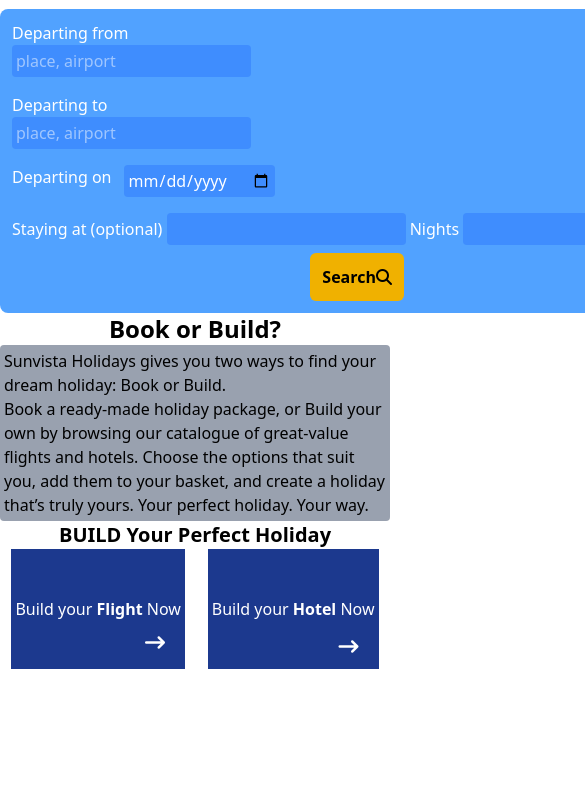
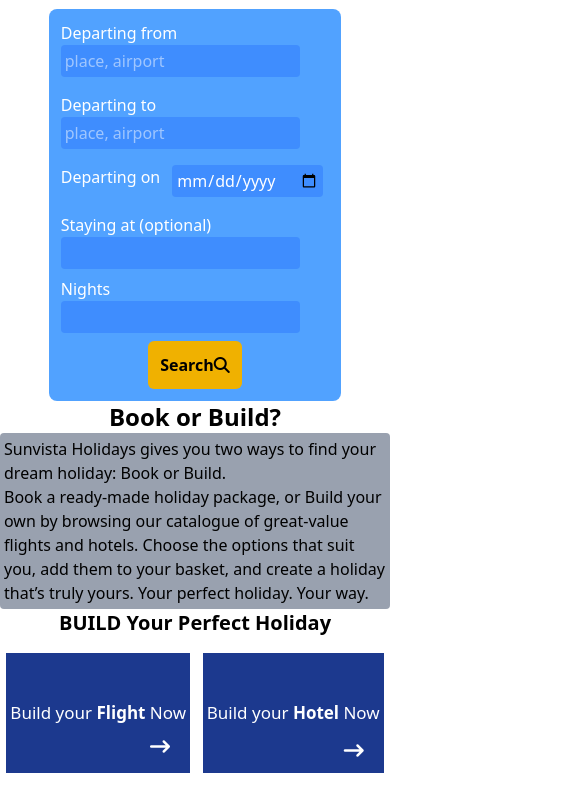
Before and after one commit to ethancolaco879-sys/CODE, a website with bundled scripts: page homepage/index.html in a window 390 px wide. Shown: the part 299-1088 px from the top of the page, 585 px wide, since content can reach past the window. Before the commit the page ends 968 px from the top, so only its background shows below. Built offline with nearby package versions, Linux system fonts and the light colour scheme; no server answers; a web font is replaced by a local one.

Commit message:
started to make the homepage more mobile-friendly

```diff
--- a/homepage/index.html
+++ b/homepage/index.html
@@ -10,13 +10,13 @@
     <title>Sunvista holidays </title>
     <link rel="stylesheet" href="homepage.css">
   </head>
-  <body class="antialiased">
+  <body class="antialiased w-[100dvw]">
     <button class="google-sign-in fixed right-2 top-3 bg-blue-900 text-white p-1 rounded-sm hover:scale-105 active:scale-95 transition-scale duration-250 ease cursor-pointer mt-3 lg:mt-7">Sign In <i class="fa-solid fa-user"></i></button>
     <button class="nav__button cursor-pointer md:hidden fixed top-1 left-2 z-30 bg-blue-900 rounded-sm p-3 hover:scale-110 transiton-scale duration-250 ease active:scale-95"><i class="fa-solid fa-bars text-white text-4xl"></i></button>
     <nav class="nav ease max-sm:mt-6 transition-transform duration-500 z-20 fixed top-12 left-0 md:top-0 flex md:flex-row lg:gap-1 gap-2 bg-blue-900 md:justify-around w-[25dvw] md:w-full h-max flex-col sm:translate-x-0"><a href="#">Home</a><a href="/flightscode/flights.html">Flights</a><a href="#">Hotels</a><a href="/aboutUsCode/aboutUs.html">About Us</a><a href="/contactuscode/ContactUs.html">Contact Us</a></nav>
     <header class="header pt-40 mt-16 lg:mt-12 lg:p-0"><h1 class="text-center text-4xl text-red-700">Sunvista Holidays</h1><h2 class="text-center text-2xl text-red-700">Every horizion, One booking away</h2></header>
 
-    <div class="booking flex flex-col bg-blue-400 mx-auto w-max p-3 text-white rounded-lg mt-3">
+    <div class="booking flex flex-col bg-blue-400 mx-auto w-max p-3 text-white rounded-lg mt-3 max-sm:w-[75dvw]">
 <div class="booking-flights flex flex-col gap-4">
 
     <div class="booking-flights__from flex flex-col lg:flex-row">
@@ -52,11 +52,15 @@
             required
         >
     </div>
-    <div class="booking-hotels">
+    <div class="booking-hotels flex flex-col md:flex-row gap-2">
+        <div>
         <label>Staying at (optional)</label>
         <input class="booking__hotels">
+        </div>
+        <div>
         <label>Nights</label>
         <input class="booking__nights" type="number">
+        </div>
     </div>
 </div>
 <button class="booking__search-button bg-yellow-500 w-max mx-auto mt-2 p-3 rounded-md font-bold text-black cursor-pointer">
@@ -75,12 +79,12 @@
 </p>
 </div>
 <h1 class="font text-lg font-semibold w-[100dvw] flex justify-center lg: text-xl">BUILD Your Perfect Holiday</h1>
-<div class="build__links flex justify-around">
-<div class="build-concept__flight flex relative flex-col items-center bg-blue-900 text-white w-max p-1 h-30 justify-center"><p class="inline-block font-medium">Build your <span class="font-bold">Flight</span> Now</p><a href="/flightscode/flights.html" aria-label="Build your flight"
+<div class="build__links flex justify-around md:bg-gray-600 pt-4 pb-4 md-w[75dvw]">
+<div class="build-concept__flight flex relative flex-col items-center bg-blue-900 text-white w-max p-1 h-30 justify-center md:p-3"><p class="inline-block font-medium text-[17px]">Build your <span class="font-bold">Flight</span> Now</p><a href="/flightscode/flights.html" aria-label="Build your flight"
    class="absolute bottom-3 right-0 translate-x-[-100%] hover:translate-x-[-75%] transition-transform duration-300 ease text-xl">
   <i class="fa-solid fa-arrow-right-long"></i>
 </a></div>
-<div class="build-concept__hotel flex relative flex-col items-center bg-blue-900 text-white w-max p-1 h-30 justify-center"><p class="inline-block font-medium">Build your <span class="font-bold">Hotel</span> Now</p><i class="fa-solid fa-arrow-right-long inline-block translate-x-[-100%] hover:translate-x-[-75%] absolute bottom-3 transition-transform duration-300 ease cursor-pointer text-xl build__hotel-redirect right-0"></i></div>
+<div class="build-concept__hotel flex relative flex-col items-center bg-blue-900 text-white w-max p-1 h-30 justify-center"><p class="inline-block font-medium text-[17px]">Build your <span class="font-bold">Hotel</span> Now</p><i class="fa-solid fa-arrow-right-long inline-block translate-x-[-100%] hover:translate-x-[-75%] absolute bottom-3 transition-transform duration-300 ease cursor-pointer text-xl build__hotel-redirect right-0"></i></div>
 </div>
     </div>
     <script type="module" src="homepage.js"></script>
```
